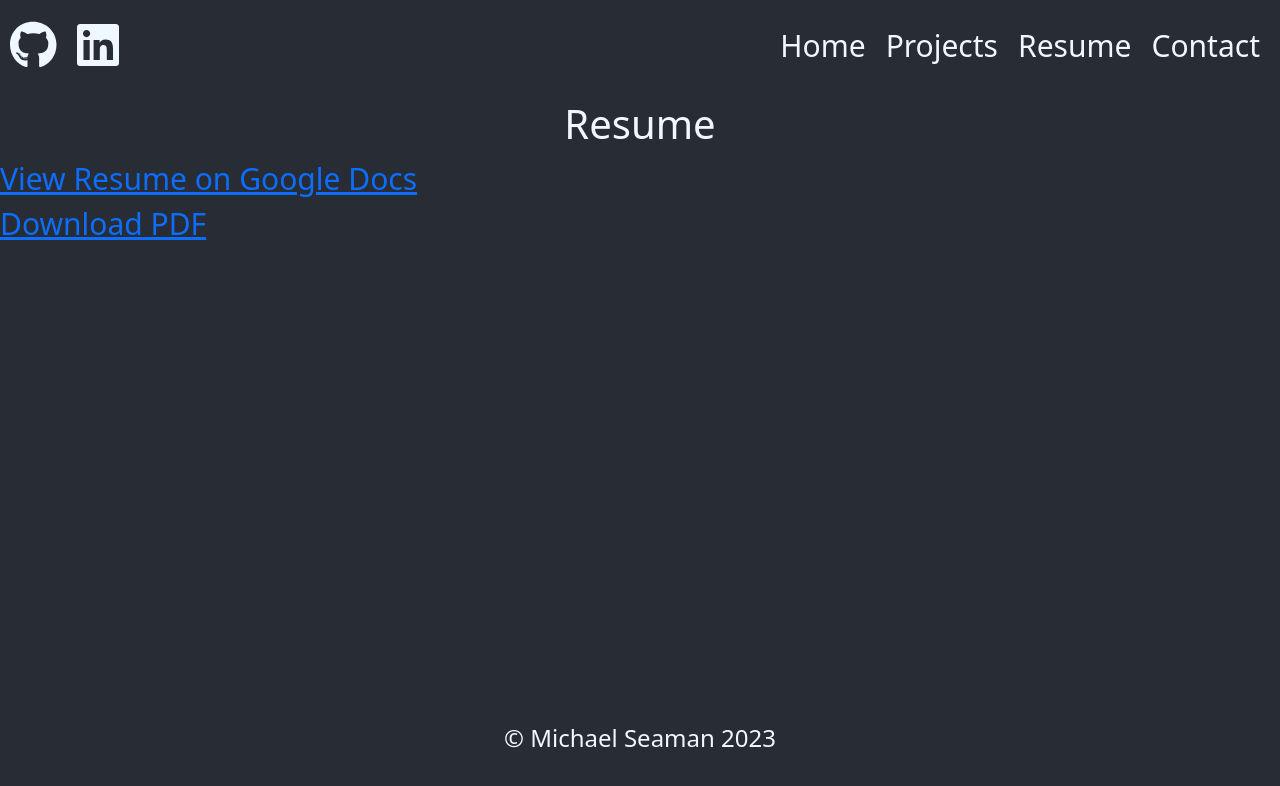
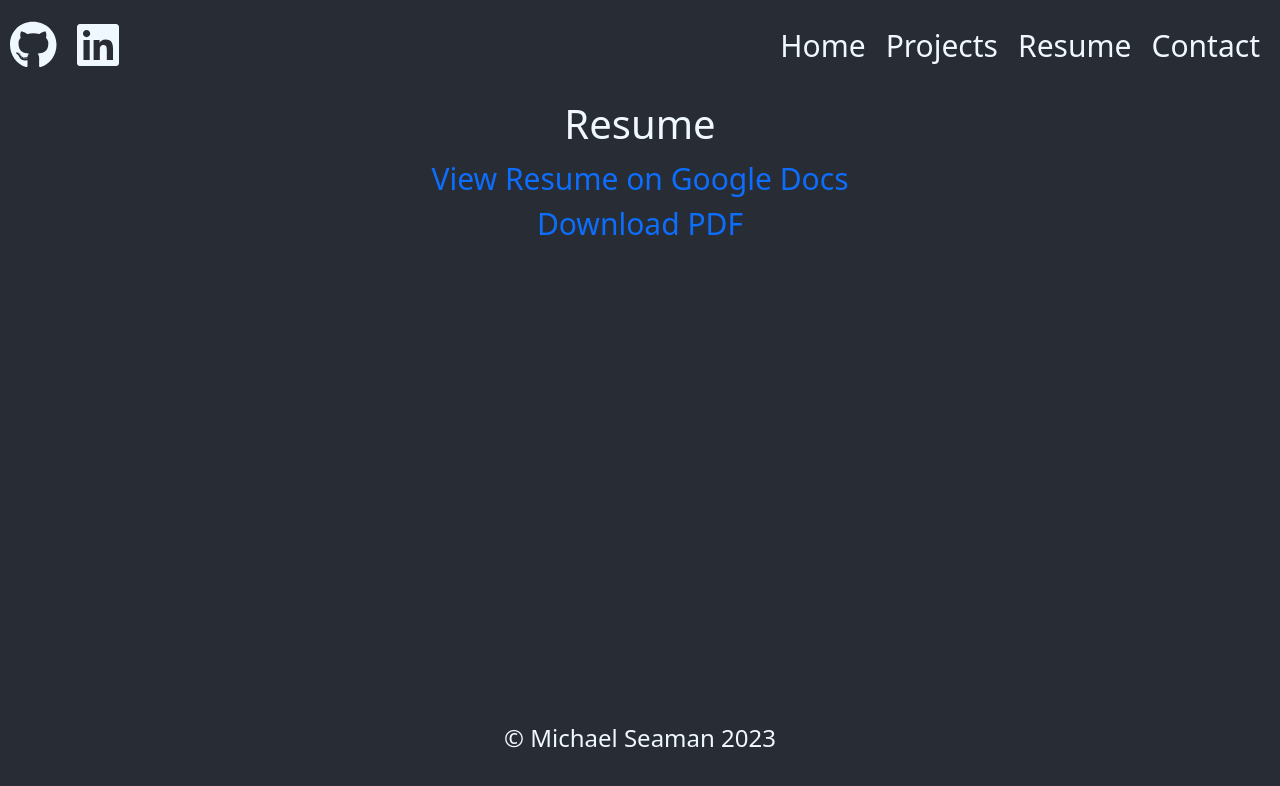
Before and after one commit to mseaman26/portfolio-2, a React (Create React App) app in the folder client/: page /#/resume in a window 1280 px wide. Shown: the top 786 px of the page. Built offline with nearby package versions, Linux system fonts and the light colour scheme.

Commit message:
updated resume

```diff
--- a/client/src/App.css
+++ b/client/src/App.css
@@ -188,6 +188,10 @@ iframe{
   flex-direction: column;
   min-height: 90vh;
 }
+.resume_page a{
+  text-decoration: none;
+  text-align: center;
+}
 .resume_iframe{
   width: 100% !important
 }
--- a/client/src/Pages/ResumePage.js
+++ b/client/src/Pages/ResumePage.js
@@ -1,6 +1,6 @@
 import React from "react";
 import  GoogleDocsViewer from 'react-google-docs-viewer'
-import resumePDF from '../resources/Michael_Seaman_Resume.pdf'
+import resumePDF from '../resources/Mike_Seaman.pdf'
 
 
 const ResumePage = () => {
@@ -12,7 +12,7 @@ const ResumePage = () => {
         <div className="resume_page">
             <h1>Resume</h1>
             <a href="https://docs.google.com/document/d/1Y1SEQdPX0JKzAqWjPgFBroSr81GHgBIXsGBMnSo4v20/edit">View Resume on Google Docs</a>
-            <a href={resumePDF} download="Michael_Seaman_Resume.pdf" type="application/pdf">Download PDF</a>
+            <a href={resumePDF} download="" type="application/pdf">Download PDF</a>
 
 {/* <iframe src="https://docs.google.com/document/d/e/2PACX-1vSxrlm0OD4DZISbJYr_FeidKnw-J3xSvos0DPum0ML5keuxnlyi867qZT2FTFkleU2aPsogG8Sm53Nz/pub?embedded=true"></iframe> */}
             {/* <GoogleDocsViewer fileUrl="https://docs.google.com/document/d/e/2PACX-1vSxrlm0OD4DZISbJYr_FeidKnw-J3xSvos0DPum0ML5keuxnlyi867qZT2FTFkleU2aPsogG8Sm53Nz/pub?embedded=true" width={'100%'}/> */}
--- a/package.json
+++ b/package.json
@@ -10,7 +10,7 @@
     "test": "echo \"Error: no test specified\" && exit 1",
     "heroku-postbuild": "cd client && npm install && npm run build",
     "start": "cd client && npm start",
-    "build": "cd client && react-scripts client/build"
+    "build": "cd client && npm run build"
   },
   "author": "",
   "license": "ISC",
```
Also changed, not shown: 16 other files (tests, documents, lock files or other folders).
